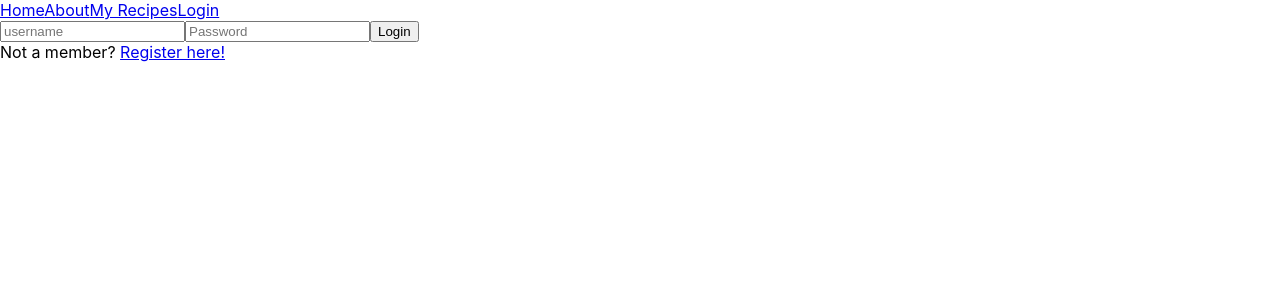
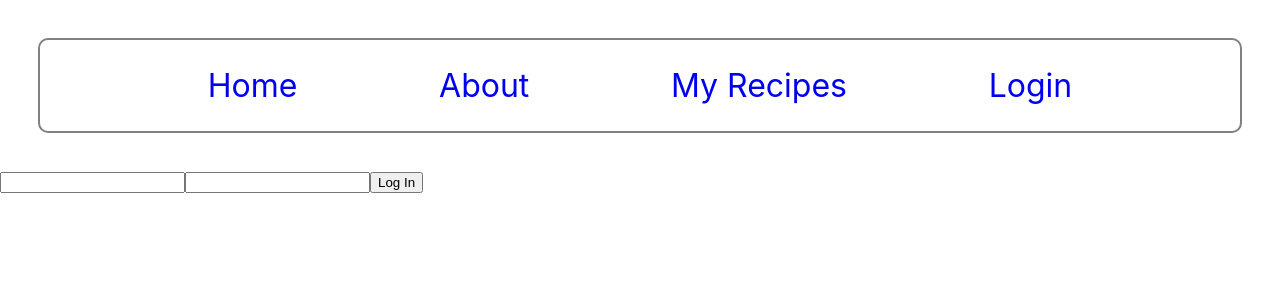
Before and after one commit to KD-Secret-Family-Recipes-Cookbook/front-end, a React (Create React App) app in the folder recipe-creator/: page /login in a window 1280 px wide. Shown: the top 300 px of the page. Built offline with nearby package versions, Linux system fonts and the light colour scheme.

Commit message:
refactored all the code with the react II developer.

```diff
--- a/recipe-creator/src/App.js
+++ b/recipe-creator/src/App.js
@@ -1,11 +1,12 @@
 import React, { useState } from 'react';
-import { BrowserRouter as Router, Route, Link } from 'react-router-dom';
+import { BrowserRouter as Router, Route, Link, Switch } from 'react-router-dom';
 import NavBar from './components/NavBar';
 import Login from './components/Login';
 import Registration from './components/Registration';
 import Recipes from './components/Recipes';
 import Form from './components/Form';
-import PrivateRoute from './components/PrivateRoute';
+import PrivateRoute from './components/PrivateRoute.js';
+import RecipeList from './components/RecipeList';
 import './App.css';
 
 function App() {
@@ -50,11 +51,14 @@ function App() {
     <Router>
       <main>
         <NavBar />
-        {/* <PrivateRoute exact path='recipes' component={RecipeForm} /> */}
-        <Route path='/login' component={Login} />
-        <Route path='/register' component={Registration} />
-        <Route path='/recipes' render={props => <Form {...props} addNewRecipe={addNewRecipe} /> } />
-        <Route path='/recipes' render={props => <Recipes {...props} recipe={recipe} /> } />
+        <Switch>
+          <Route path='/login' component={Login} />
+          <Route exact path="/" component={Login} />
+          <PrivateRoute exact path="/protected" component={RecipeList} />
+          <Route path='/register' component={Registration} />
+          <Route path='/recipes' render={props => <Form {...props} addNewRecipe={addNewRecipe} /> } />
+          <Route path='/recipes' render={props => <Recipes {...props} recipe={recipe} /> } />
+        </Switch>
       </main>
     </Router>
   );
--- a/recipe-creator/src/components/Login.js
+++ b/recipe-creator/src/components/Login.js
@@ -1,62 +1,123 @@
-import React, { useState, useEffect } from 'react';
-import { withFormik, Form, Field } from 'formik';
-import { Link } from 'react-router-dom';
-import * as Yup from 'yup';
-import axios from 'axios';
+import React from "react";
+import { axiosWithAuth } from '../components/utils/axiosWithAuth';
 
-function Login({ values, errors, touched, status }) {
-    // const [login, setLogin] = useState([]);
+class Login extends React.Component {
+    state = {
+      credentials: {
+        username: '',
+        password: ''
+      }
+    };
 
-    // useEffect(() => {
-    //     status && setLogin(login => [...login, status])
-    // }, [status]);
+    handleChange = e => {
+      this.setState({
+        credentials: {
+          ...this.state.credentials,
+          [e.target.name]: e.target.value
+        }
+      });
+    };
 
-    return (
-        <div className='login-form'>
-            <Form>
-                <Field type='text' name='username' placeholder='username' />
-                {touched.username && errors.username && <p>{errors.username}</p>}
-                <Field type='password' name='password' placeholder='Password' />
-                {touched.password && errors.password && <p>{errors.password}</p>}
-                <button type='submit'>Login</button>
-                <div>
-                    Not a member? <Link to='./register'>Register here!</Link>
-                </div>
-            </Form>
+    login = e => {
+      e.preventDefault();
+
+      axiosWithAuth()
+        .post('https://secretfamilyrecipescookbook.herokuapp.com/login', this.state.credentials)
+        .then(res => {
+          localStorage.setItem('token', res.data.payload);
+          // redirect to the apps main page?
+          this.props.history.push('/protected');
+        })
+        .catch(err => console.log(err));
+    };
+
+    componentDidMount() {
+      this.setState({ isLoading: false })
+    }
+
+    render() {
+      return (
+        <div>
+          <form onSubmit={this.login}>
+            <input
+              type="text"
+              name="username"
+              value={this.state.credentials.username}
+              onChange={this.handleChange}
+            />
+            <input
+              type="password"
+              name="password"
+              value={this.state.credentials.password}
+              onChange={this.handleChange}
+            />
+            <button>Log In</button>
+          </form>
         </div>
-    )
-}
+      );
+    }
+  }
 
-const FormikLogin = withFormik({
-    mapPropsToValues({ username, password }) {
-        return {
-            username: username || '',
-            password: password || ''
-        };
-    },
+  export default Login;
 
-    validationSchema: Yup.object().shape({
-        username: Yup.string()
-            .required('Your username is required to login.'),
-        password: Yup.string()
-            .min(6, 'Whoa buddy, that is not very secure. Make your password at least 6 characters long.')
-            .max(16, 'We understand you love security, but that password is way too long.')
-            .required('A password is required. Please refrain from using your birthday.')
-    }),
+// import React, { useState, useEffect } from 'react';
+// import { withFormik, Form, Field } from 'formik';
+// import { Link } from 'react-router-dom';
+// import * as Yup from 'yup';
+// import axios from 'axios';
+// function Login({ values, errors, touched, status }) {
+//     // const [login, setLogin] = useState([]);
 
-    handleSubmit(values, { setStatus, resetForm }) {
-        axios
-            // .post('https://secretfamilyrecipescookbook.herokuapp.com/login', values)
-            .post('', values)
-            .then(response => {
-                console.log(response);
-                setStatus(response);
-                resetForm();
-            })
-            .catch(error => {
-                console.log('Ya done goofed, kiddo.', error);
-            })
-    }
-})(Login);
+//     // useEffect(() => {
+//     //     status && setLogin(login => [...login, status])
+//     // }, [status]);
 
-export default FormikLogin;
+//     return (
+//         <div className='login-form'>
+//             <Form>
+//                 <Field type='text' name='username' placeholder='username' />
+//                 {touched.username && errors.username && <p>{errors.username}</p>}
+//                 <Field type='password' name='password' placeholder='Password' />
+//                 {touched.password && errors.password && <p>{errors.password}</p>}
+//                 <button type='submit'>Login</button>
+//                 <div>
+//                     Not a member? <Link to='./register'>Register here!</Link>
+//                 </div>
+//             </Form>
+//         </div>
+//     )
+// }
+
+// const FormikLogin = withFormik({
+//     mapPropsToValues({ username, password }) {
+//         return {
+//             username: username || '',
+//             password: password || ''
+//         };
+//     },
+
+//     validationSchema: Yup.object().shape({
+//         username: Yup.string()
+//             .required('Your username is required to login.'),
+//         password: Yup.string()
+//             .min(6, 'Whoa buddy, that is not very secure. Make your password at least 6 characters long.')
+//             .max(16, 'We understand you love security, but that password is way too long.')
+//             .required('A password is required. Please refrain from using your birthday.')
+//     }),
+
+//     handleSubmit(values, { setStatus, resetForm }) {
+//         axios
+//             // .post('https://secretfamilyrecipescookbook.herokuapp.com/login', values)
+//             .post('', values)
+//             .then(response => {
+//                 console.log(response);
+//                 setStatus(response);
+//                 resetForm();
+//             })
+//             .catch(error => {
+//                 console.log('Ya done goofed, kiddo.', error);
+//             })
+//     }
+// })(Login);
+
+// export default FormikLogin;
--- a/recipe-creator/src/components/NavBar.js
+++ b/recipe-creator/src/components/NavBar.js
@@ -2,14 +2,31 @@ import React from "react";
 import {NavLink} from "react-router-dom";
 import styled from "styled-components";
 
+const NavStyle = styled.nav`
+  display: flex;
+  justify-content: space-evenly;
+  font-size: 2rem;
+  border: 2px solid grey;
+  border-radius: 10px;
+  padding: 2%;
+  margin: 3%;
+
+//   &:hover {
+//       background-color: black;
+//   }
+`
+const AStyle = styled.a`
+  text-decoration: none;
+`
+
 const NavBar = () => {
     return (
-        <nav>
-        <NavLink to='/home'>Home</NavLink>
-        <NavLink to='/about'>About</NavLink>
-        <NavLink to='/recipes'>My Recipes</NavLink>
-        <NavLink to='/login'>Login</NavLink>
-    </nav>
+        <NavStyle>
+            <NavLink to='/home'>Home</NavLink>
+            <NavLink to='/about'>About</NavLink>
+            <NavLink to='/recipes'>My Recipes</NavLink>
+            <NavLink to='/login'>Login</NavLink>
+        </NavStyle>
     )
 }
 
--- a/recipe-creator/src/components/PrivateRoute.js
+++ b/recipe-creator/src/components/PrivateRoute.js
@@ -5,9 +5,9 @@ const PrivateRoute = ({component: Component, ...rest}) => {
     return (
         <Route {...rest} render={props => {
             if(localStorage.getItem('token')) {
-                return <Component {...props} />
+                return <Component />
             }else{
-                return <Redirect to='/home' />
+                return <Redirect to='/login' />
             }
         }}
         />
--- /dev/null
+++ b/recipe-creator/src/components/utils/axiosWithAuth.js
@@ -0,0 +1,12 @@
+import axios from 'axios';
+
+export const axiosWithAuth = () => {
+    const token = localStorage.getItem('token');
+
+    return axios.create({
+    //   baseURL: 'http://localhost:5000/api',
+      headers: {
+        Authorization: token
+      }
+    });
+  };
--- a/recipe-creator/src/index.css
+++ b/recipe-creator/src/index.css
@@ -11,3 +11,7 @@ code {
   font-family: source-code-pro, Menlo, Monaco, Consolas, 'Courier New',
     monospace;
 }
+
+a {
+  text-decoration: none;
+}
```
